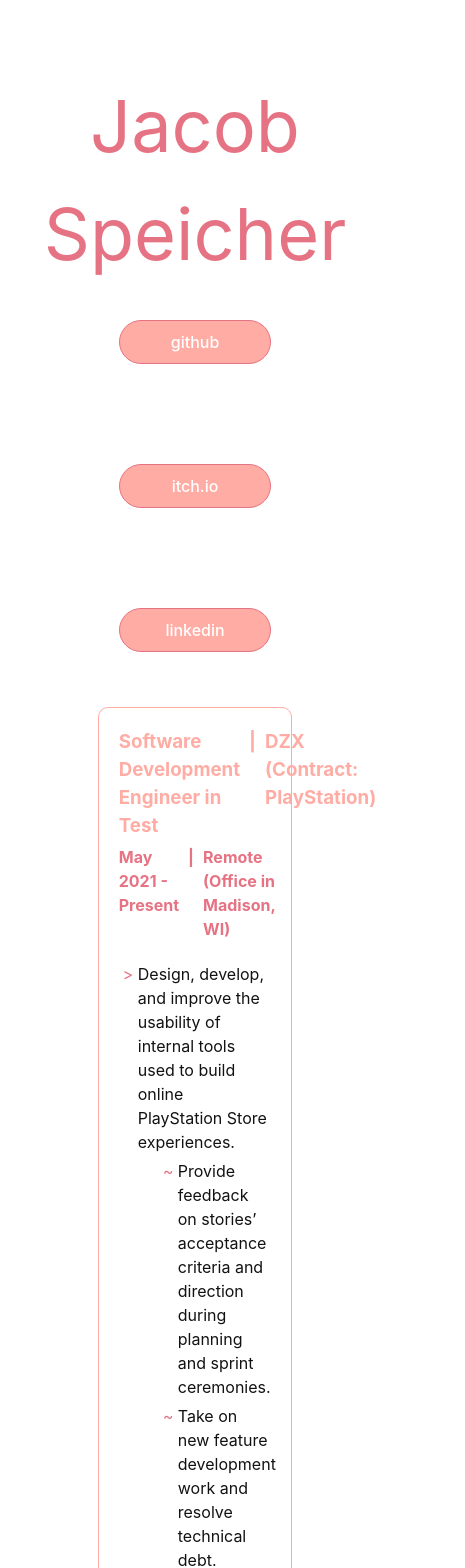
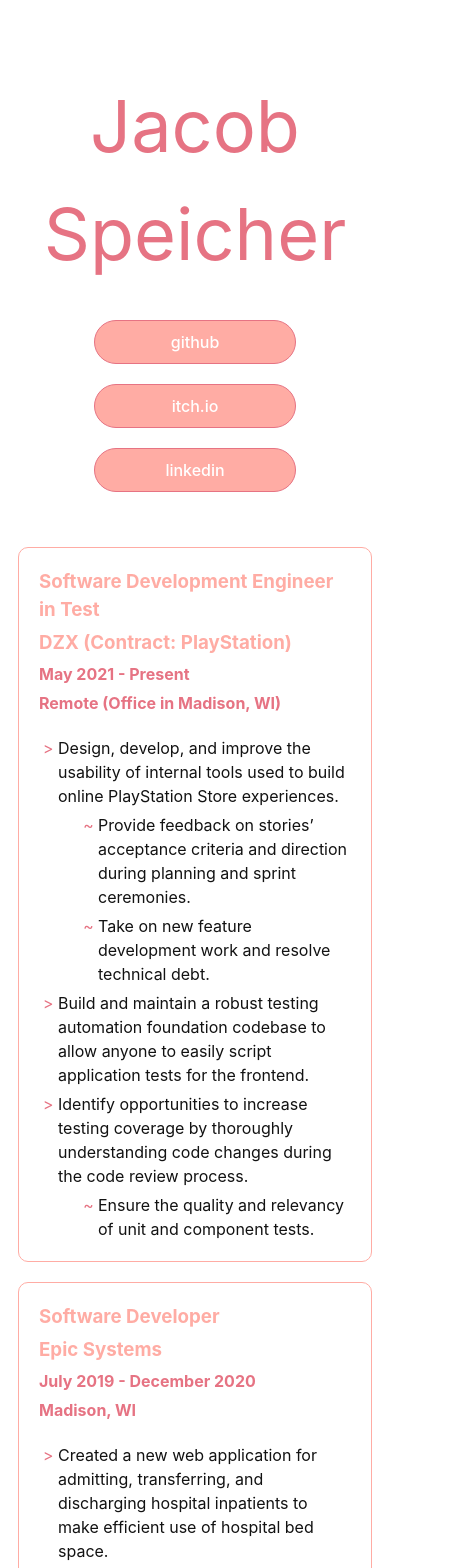
Before and after one commit to jacobspeicher/personal-website, a Preact app: page / in a window 390 px wide. Shown: the top 1568 px of the page, 465 px wide, since content can reach past the window. Built offline with nearby package versions, Linux system fonts and the light colour scheme.

Commit message:
make it mobile friendly

```diff
--- a/src/components/nav-bar/nav-bar.css
+++ b/src/components/nav-bar/nav-bar.css
@@ -3,10 +3,18 @@
 
 .nav-container {
 	display: flex;
-	flex-flow: row wrap;
+	flex-direction: column;
 	justify-content: center;
 	list-style-type: none;
 	padding: 0;
 	margin: 0;
-	gap: 100px;
+	gap: 20px;
 }
+
+@media only screen and (min-width: 429px) {
+	.nav-container {
+		flex-direction: row;
+		gap: 100px;
+		justify-content: center;
+	}
+}
--- a/src/components/nav-bar/nav-item/nav-item.css
+++ b/src/components/nav-bar/nav-item/nav-item.css
@@ -2,16 +2,22 @@
 	background-color: var(--main-color);
 	border: 1px solid var(--highlight-color);
 	border-radius: 25px;
-	min-width: 150px;
+	min-width: 200px;
 	min-height: 10px;
 	line-height: 10px;
-	flex-basis: auto;
 	text-align: center;
+	margin: auto;
 }
 
 .nav-item:hover {
 	background-color: var(--accent-color);
 }
 
-.nav-item-text {
+@media only screen and (min-width: 469px) {
+	.nav-item {
+		min-width: 150px;
+		min-height: 10px;
+		flex-basis: auto;
+		margin: 0;
+	}
 }
--- a/src/components/resume/experience/experience.css
+++ b/src/components/resume/experience/experience.css
@@ -8,15 +8,13 @@
 .experience-header {
 	color: var(--main-color);
 	display: flex;
-	flex-direction: row;
-	gap: 9px;
+	flex-direction: column;
 }
 
 .experience-lt {
 	color: var(--highlight-color);
 	display: flex;
-	flex-direction: row;
-	gap: 9px;
+	flex-direction: column;
 }
 
 .experience-description {
@@ -46,3 +44,15 @@
 		color: var(--highlight-color);
 	}
 }
+
+@media only screen and (min-width: 469px) {
+	.experience-header {
+		flex-direction: row;
+		gap: 9px;
+	}
+
+	.experience-lt {
+		flex-direction: row;
+		gap: 9px;
+	}
+}
--- a/src/components/resume/experience/experience.tsx
+++ b/src/components/resume/experience/experience.tsx
@@ -25,14 +25,14 @@
 			<div className="experience">
 				<div className="experience-header">
 					<h3>{title}</h3>
-					<h3 aria-hidden>|</h3>
+					<h3 aria-hidden className="mobile-hidden">|</h3>
 					<h3>{company}</h3>
 				</div>
 				<div className="experience-lt">
 					<h4>
 						{startDateString} - {endDateString}
 					</h4>
-					<h4 aria-hidden>|</h4>
+					<h4 aria-hidden className="mobile-hidden">|</h4>
 					<h4>{location}</h4>
 				</div>
 				<ul className="experience-description">
--- a/src/components/resume/resume.css
+++ b/src/components/resume/resume.css
@@ -3,5 +3,10 @@
 	flex-direction: column;
 	align-content: center;
 	padding-top: 45px;
-	max-width: 55vw;
 }
+
+@media only screen and (min-width: 469px) {
+	.resume {
+		max-width: 55vw;
+	}
+}
--- a/src/index.css
+++ b/src/index.css
@@ -63,7 +63,13 @@
 }
 
 .spacer {
-  flex-grow: 10;
+  flex-grow: 1;
+}
+
+.mobile-hidden {
+  visibility: hidden;
+  height: 0;
+  margin: 0;
 }
 
 @media (prefers-color-scheme: light) {
@@ -82,3 +88,14 @@
     background-color: var(--accent-color);
   }
 }
+
+@media only screen and (min-width: 469px) {
+  .mobile-hidden {
+    visibility: visible;
+    height: auto;
+  }
+
+  .spacer {
+    flex-grow: 10;
+  }
+}
```
